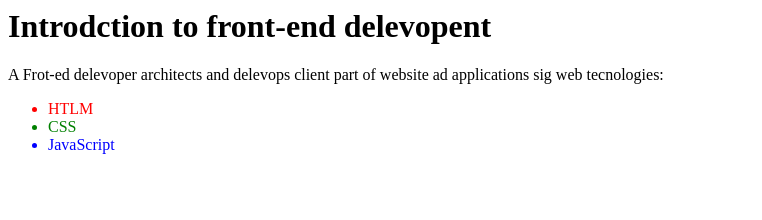
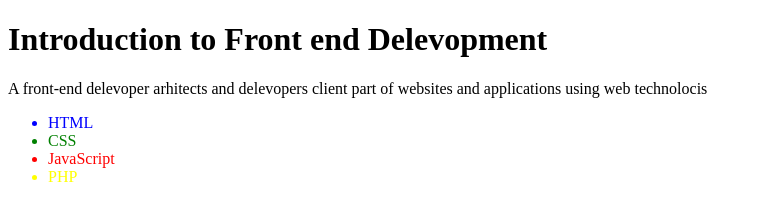
Before and after one commit to bojanb-stojanovic/front-end-delevopment, a plain HTML site: page index.html in a window 1280 px wide. Shown: the whole page, without its empty margins (0-762 px from the left). Drawn offline with Linux system fonts and the light colour scheme.

Commit message:
Initial Commit

```diff
--- a/index.html
+++ b/index.html
@@ -1,7 +1,11 @@
-<h1>Introdction to front-end delevopent</h1>
-<p>A Frot-ed delevoper architects and delevops client part of website ad applications sig web tecnologies:</p>
+<!DOCTYPE html>
+<h1> Introduction to Front end Delevopment</h1>
+
+<p>A front-end delevoper arhitects and delevopers client part of websites and applications using web technolocis</p>
 <ul>
-<li style="color:red;">HTLM</li>
-<li style="color:green;">CSS</li>
-<li style="color:blue;">JavaScript</li>
+    <li style="color:blue">HTML</li>
+    <li style="color:green">CSS</li>
+    <li style="color:Red">JavaScript</li>
+    <li style="color:yellow">PHP</li>
+
 </ul>
```
